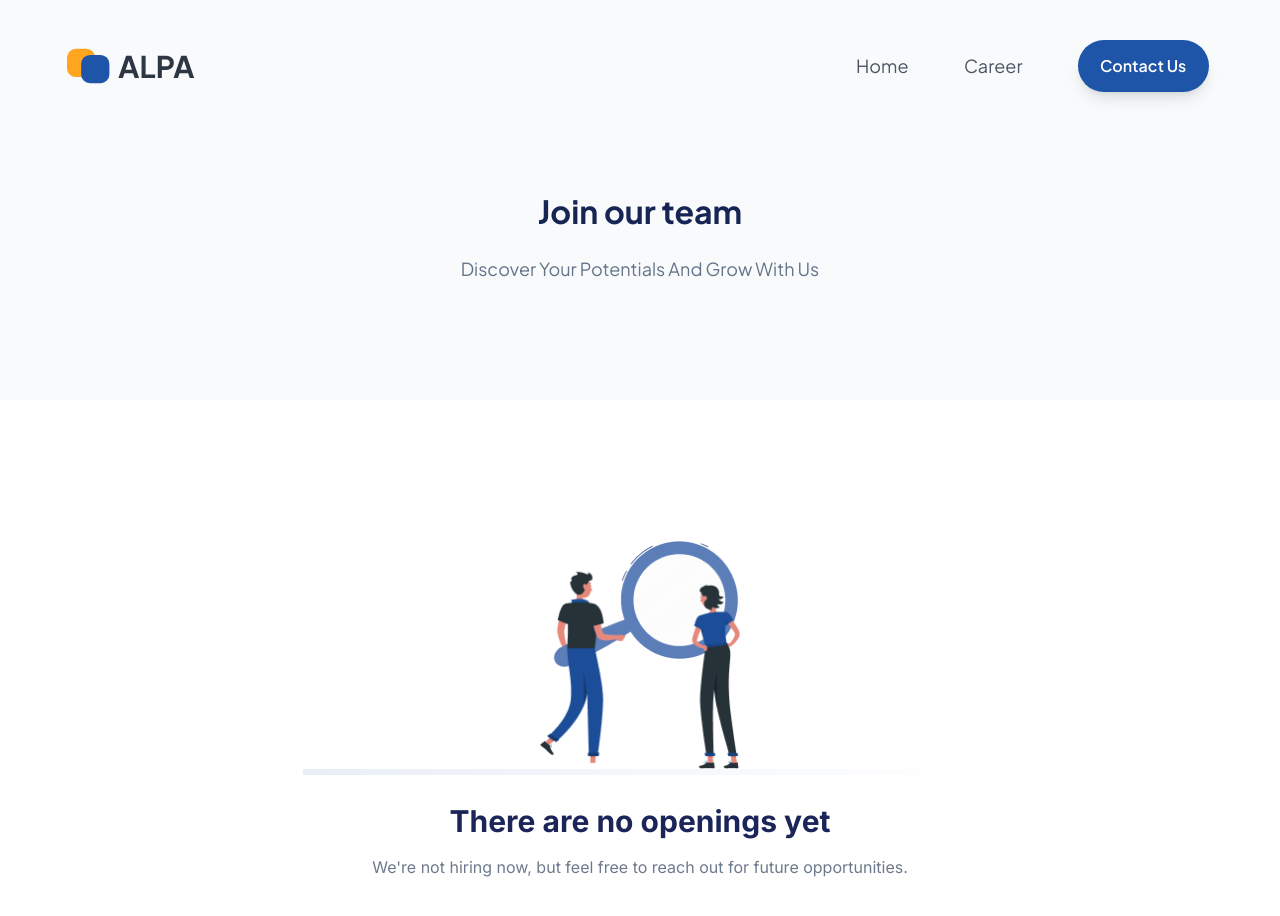
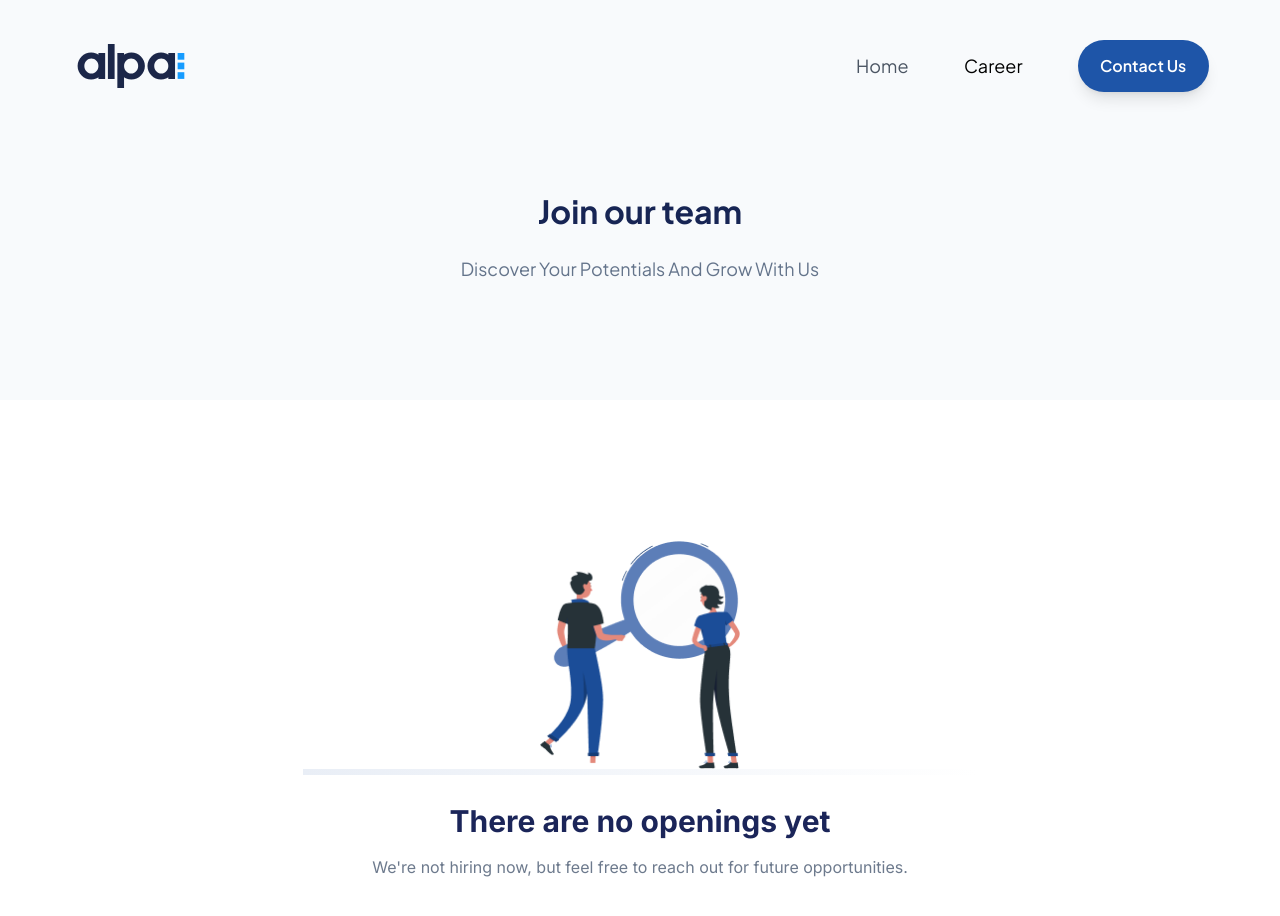
Before and after one commit to AzherSaeed/Project_Alpha, a Next.js app: page /join-team in a window 1280 px wide. Shown: the top 916 px of the page. Built offline with nearby package versions, Linux system fonts and the light colour scheme.

Commit message:
logo changed

```diff
--- a/components/navbar.jsx
+++ b/components/navbar.jsx
@@ -2,7 +2,7 @@
 import { FaBars, FaTimes } from "react-icons/fa";
 import { Open_Sans } from "next/font/google";
 import React, { useEffect, useState } from "react";
-import { useRouter } from "next/navigation";
+import { useRouter, usePathname } from "next/navigation";
 
 import { Plus_Jakarta_Sans } from "next/font/google";
 const plusJakartaSans = Plus_Jakarta_Sans({
@@ -11,9 +11,11 @@ const plusJakartaSans = Plus_Jakarta_Sans({
 });
 
 const Navbar = () => {
+  const router = useRouter();
+  const pathname = usePathname();
+
   const [header, setHeader] = useState(false);
   const [sidebarOpen, setSidebarOpen] = useState(false);
-  const router = useRouter();
 
   const toggleSidebar = () => {
     setSidebarOpen(!sidebarOpen);
@@ -35,6 +37,8 @@ const Navbar = () => {
     };
   }, []);
 
+  console.log(pathname, "pathnamepathname");
+
   return (
     <div
       className={` ${
@@ -52,7 +56,7 @@ const Navbar = () => {
           <img
             className="w-32 h-11 cursor-pointer"
             onClick={() => router.push("/")}
-            src="/images/logo.svg"
+            src="/images/Logo2.svg"
             alt="Logo"
           />
         </div>
@@ -61,13 +65,19 @@ const Navbar = () => {
         <div className="hidden md:flex items-center justify-between w-[357px] space-x-8 pr-1 h-full">
           <span
             onClick={() => router.push("/")}
-            className={`font-normal text-lg leading-8 text-gray-600 text-center cursor-pointer ${plusJakartaSans.className}`}
+            className={`font-normal text-lg leading-8 ${
+              pathname === "/" ? "text-custom-button-bg" : "text-gray-600"
+            }   text-center cursor-pointer ${plusJakartaSans.className}`}
           >
             Home
           </span>
           <span
             onClick={() => router.push("/join-team")}
-            className={`font-normal text-lg leading-8 text-gray-600 text-center cursor-pointer ${plusJakartaSans.className}`}
+            className={`font-normal text-lg leading-8  ${
+              pathname === "/join-team"
+                ? "text-custom-button-bg"
+                : "text-gray-600"
+            } text-center cursor-pointer ${plusJakartaSans.className}`}
           >
             Career
           </span>
```
